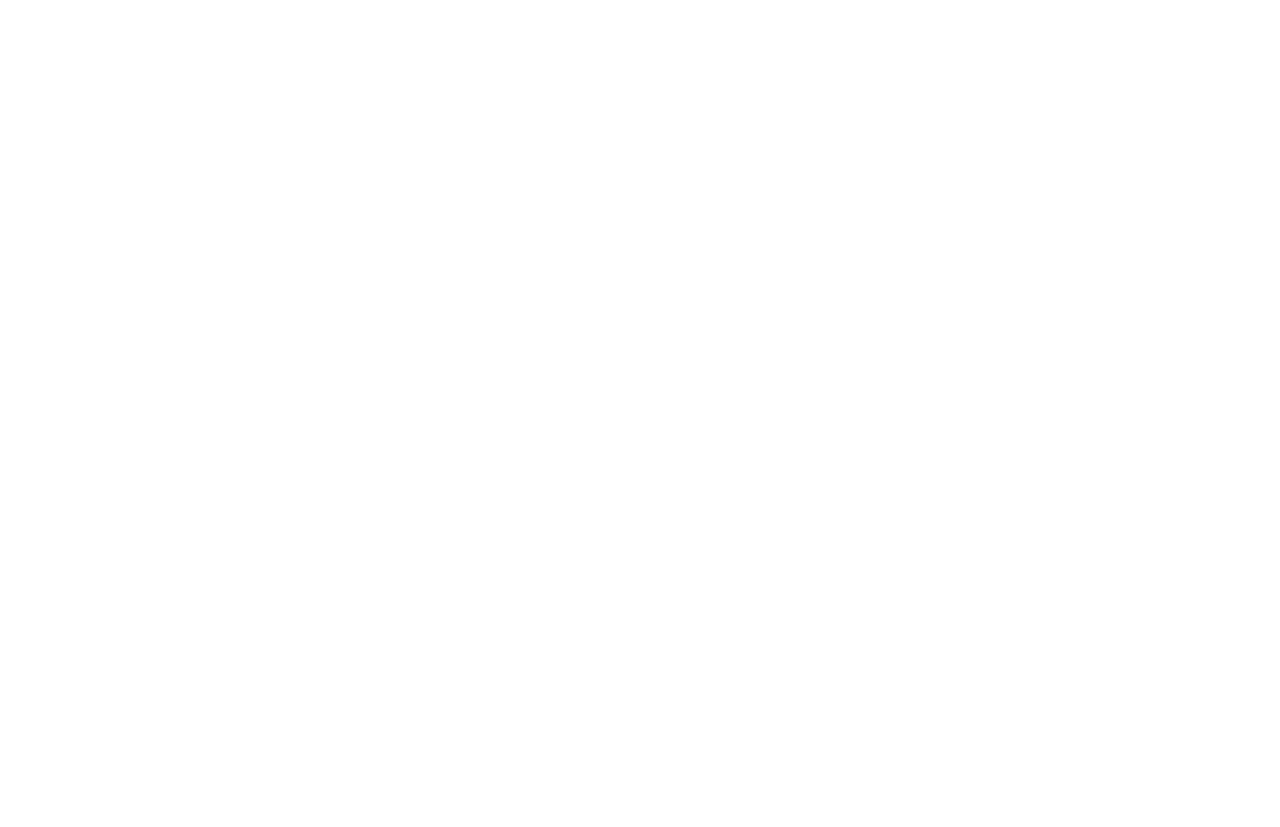
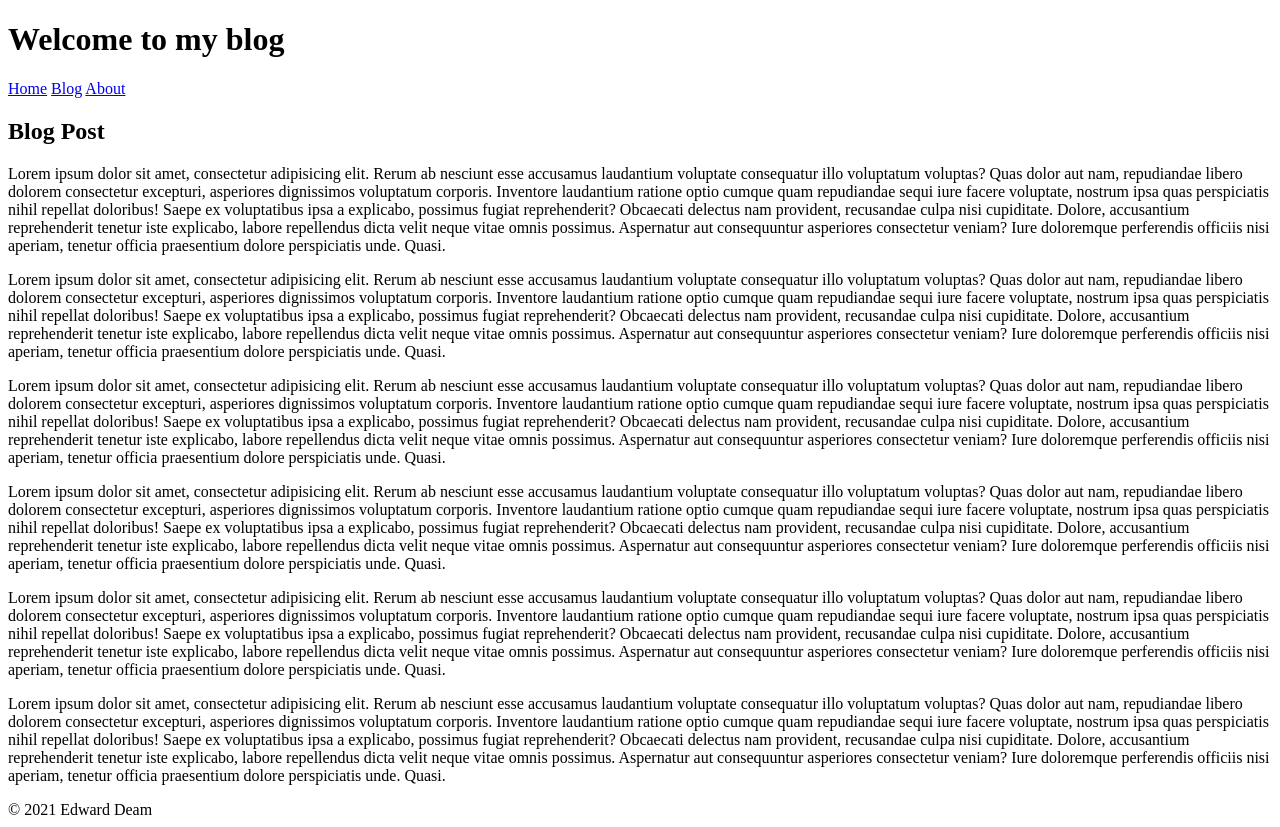
Before and after one commit to CoderAcademy-MEL/flex-html-css-basics, a plain HTML site: page index.html in a window 1280 px wide. Before the commit the page ends 800 px from the top, so only its background shows below. Drawn offline with Linux system fonts and the light colour scheme.

Commit message:
Add testing content

```diff
--- a/index.html
+++ b/index.html
@@ -4,17 +4,29 @@
   <meta charset="UTF-8">
   <meta http-equiv="X-UA-Compatible" content="IE=edge">
   <meta name="viewport" content="width=device-width, initial-scale=1.0">
-  <title>Document</title>
+  <title>Blog</title>
 </head>
 <body>
   <header>
-
+    <h1>Welcome to my blog</h1>
   </header>
-  <nav></nav>
+  <nav>
+    <a href="#">Home</a>
+    <a href="#">Blog</a>
+    <a href="#">About</a>
+  </nav>
   <main>
-    <article></article>
+    <article>
+      <h1>Blog Post</h1>
+      <p>Lorem ipsum dolor sit amet, consectetur adipisicing elit. Rerum ab nesciunt esse accusamus laudantium voluptate consequatur illo voluptatum voluptas? Quas dolor aut nam, repudiandae libero dolorem consectetur excepturi, asperiores dignissimos voluptatum corporis. Inventore laudantium ratione optio cumque quam repudiandae sequi iure facere voluptate, nostrum ipsa quas perspiciatis nihil repellat doloribus! Saepe ex voluptatibus ipsa a explicabo, possimus fugiat reprehenderit? Obcaecati delectus nam provident, recusandae culpa nisi cupiditate. Dolore, accusantium reprehenderit tenetur iste explicabo, labore repellendus dicta velit neque vitae omnis possimus. Aspernatur aut consequuntur asperiores consectetur veniam? Iure doloremque perferendis officiis nisi aperiam, tenetur officia praesentium dolore perspiciatis unde. Quasi.</p>
+      <p>Lorem ipsum dolor sit amet, consectetur adipisicing elit. Rerum ab nesciunt esse accusamus laudantium voluptate consequatur illo voluptatum voluptas? Quas dolor aut nam, repudiandae libero dolorem consectetur excepturi, asperiores dignissimos voluptatum corporis. Inventore laudantium ratione optio cumque quam repudiandae sequi iure facere voluptate, nostrum ipsa quas perspiciatis nihil repellat doloribus! Saepe ex voluptatibus ipsa a explicabo, possimus fugiat reprehenderit? Obcaecati delectus nam provident, recusandae culpa nisi cupiditate. Dolore, accusantium reprehenderit tenetur iste explicabo, labore repellendus dicta velit neque vitae omnis possimus. Aspernatur aut consequuntur asperiores consectetur veniam? Iure doloremque perferendis officiis nisi aperiam, tenetur officia praesentium dolore perspiciatis unde. Quasi.</p>
+      <p>Lorem ipsum dolor sit amet, consectetur adipisicing elit. Rerum ab nesciunt esse accusamus laudantium voluptate consequatur illo voluptatum voluptas? Quas dolor aut nam, repudiandae libero dolorem consectetur excepturi, asperiores dignissimos voluptatum corporis. Inventore laudantium ratione optio cumque quam repudiandae sequi iure facere voluptate, nostrum ipsa quas perspiciatis nihil repellat doloribus! Saepe ex voluptatibus ipsa a explicabo, possimus fugiat reprehenderit? Obcaecati delectus nam provident, recusandae culpa nisi cupiditate. Dolore, accusantium reprehenderit tenetur iste explicabo, labore repellendus dicta velit neque vitae omnis possimus. Aspernatur aut consequuntur asperiores consectetur veniam? Iure doloremque perferendis officiis nisi aperiam, tenetur officia praesentium dolore perspiciatis unde. Quasi.</p>
+      <p>Lorem ipsum dolor sit amet, consectetur adipisicing elit. Rerum ab nesciunt esse accusamus laudantium voluptate consequatur illo voluptatum voluptas? Quas dolor aut nam, repudiandae libero dolorem consectetur excepturi, asperiores dignissimos voluptatum corporis. Inventore laudantium ratione optio cumque quam repudiandae sequi iure facere voluptate, nostrum ipsa quas perspiciatis nihil repellat doloribus! Saepe ex voluptatibus ipsa a explicabo, possimus fugiat reprehenderit? Obcaecati delectus nam provident, recusandae culpa nisi cupiditate. Dolore, accusantium reprehenderit tenetur iste explicabo, labore repellendus dicta velit neque vitae omnis possimus. Aspernatur aut consequuntur asperiores consectetur veniam? Iure doloremque perferendis officiis nisi aperiam, tenetur officia praesentium dolore perspiciatis unde. Quasi.</p>
+      <p>Lorem ipsum dolor sit amet, consectetur adipisicing elit. Rerum ab nesciunt esse accusamus laudantium voluptate consequatur illo voluptatum voluptas? Quas dolor aut nam, repudiandae libero dolorem consectetur excepturi, asperiores dignissimos voluptatum corporis. Inventore laudantium ratione optio cumque quam repudiandae sequi iure facere voluptate, nostrum ipsa quas perspiciatis nihil repellat doloribus! Saepe ex voluptatibus ipsa a explicabo, possimus fugiat reprehenderit? Obcaecati delectus nam provident, recusandae culpa nisi cupiditate. Dolore, accusantium reprehenderit tenetur iste explicabo, labore repellendus dicta velit neque vitae omnis possimus. Aspernatur aut consequuntur asperiores consectetur veniam? Iure doloremque perferendis officiis nisi aperiam, tenetur officia praesentium dolore perspiciatis unde. Quasi.</p>
+      <p>Lorem ipsum dolor sit amet, consectetur adipisicing elit. Rerum ab nesciunt esse accusamus laudantium voluptate consequatur illo voluptatum voluptas? Quas dolor aut nam, repudiandae libero dolorem consectetur excepturi, asperiores dignissimos voluptatum corporis. Inventore laudantium ratione optio cumque quam repudiandae sequi iure facere voluptate, nostrum ipsa quas perspiciatis nihil repellat doloribus! Saepe ex voluptatibus ipsa a explicabo, possimus fugiat reprehenderit? Obcaecati delectus nam provident, recusandae culpa nisi cupiditate. Dolore, accusantium reprehenderit tenetur iste explicabo, labore repellendus dicta velit neque vitae omnis possimus. Aspernatur aut consequuntur asperiores consectetur veniam? Iure doloremque perferendis officiis nisi aperiam, tenetur officia praesentium dolore perspiciatis unde. Quasi.</p>
+    </article>
     <aside></aside>
   </main>
-  <footer></footer>
+  <footer>&copy; 2021 Edward Deam</footer>
 </body>
 </html>
```
